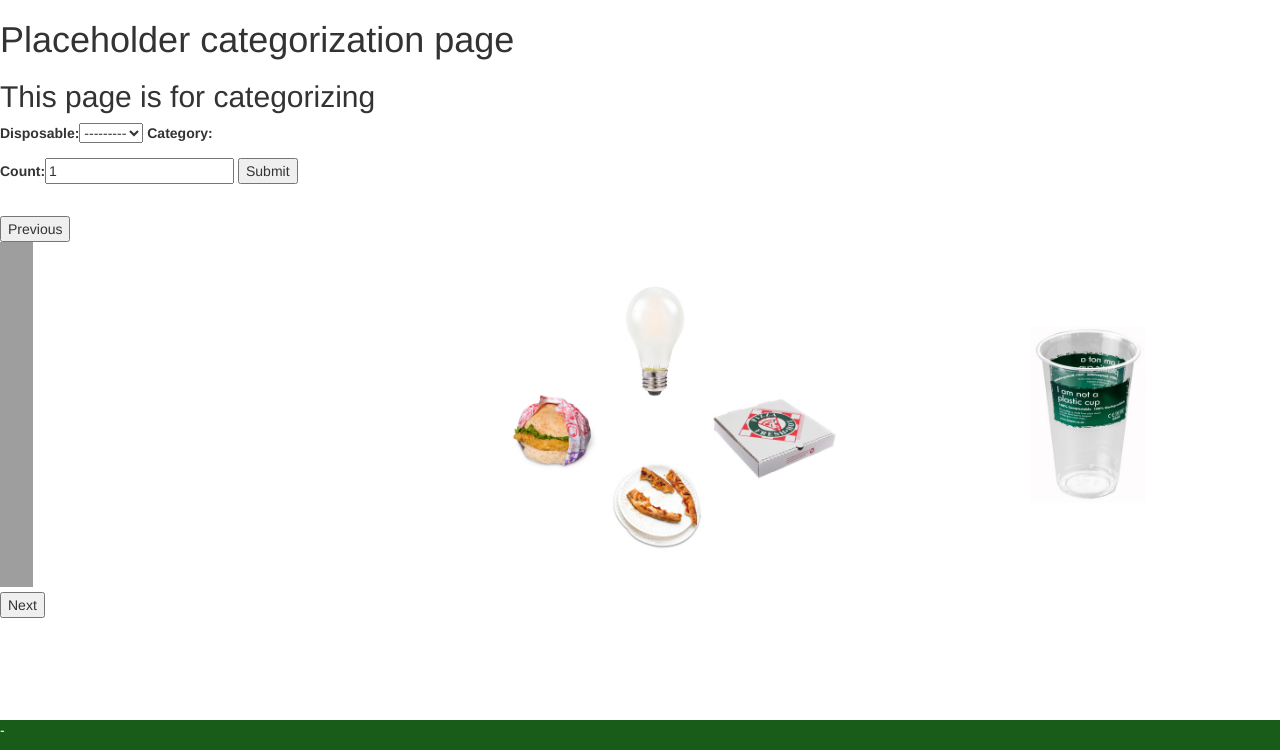
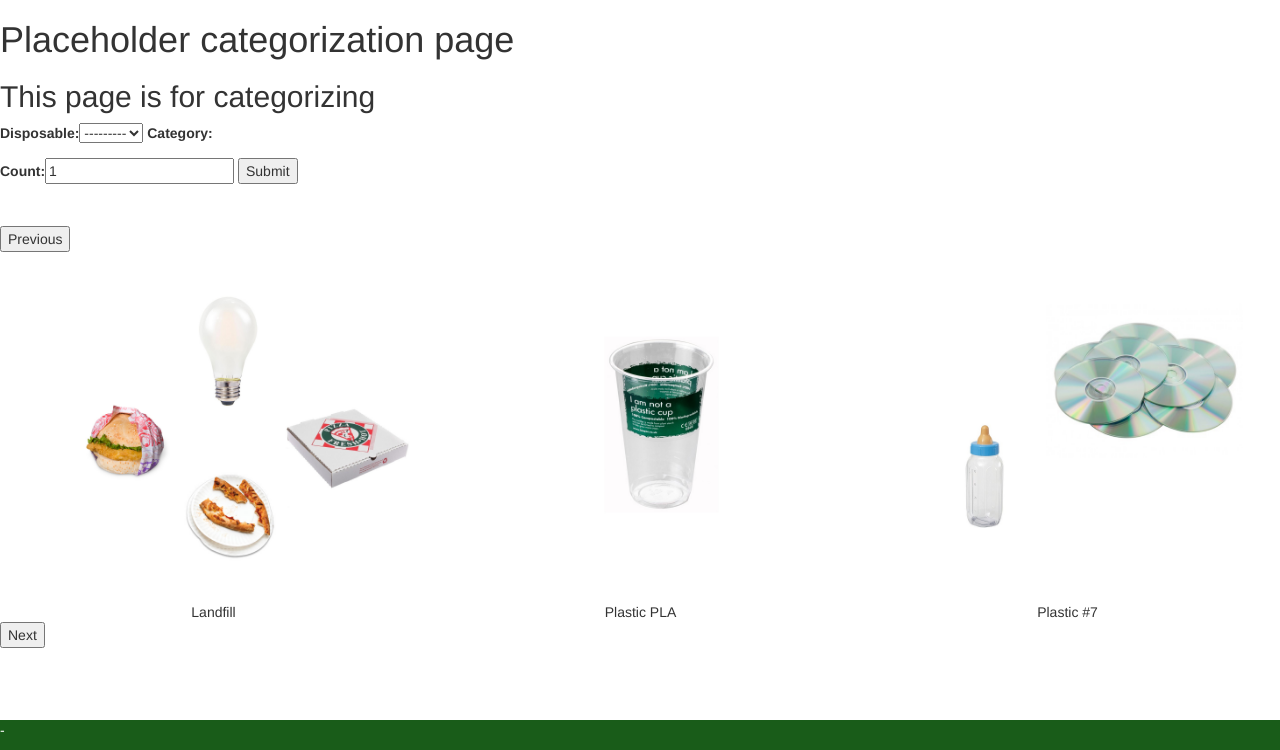
Before and after one commit to dcl67/SmartCanAPI, a Django app: template django/VoteHandler/templates/VoteHandler/categorize.html in a window 1280 px wide. Shown: the part 50-800 px from the top of the page. Run offline with Django 3.2, Linux system fonts and the light colour scheme; the template is opened without the code that fills it: values that come from a table or form of the project are taken from there, others are empty; some libraries are stand-ins or nearby versions; grey boxes are pictures that could not be loaded.

Commit message:
Fixed the carousel offset and added text labels under each image

```diff
--- a/django/VoteHandler/templates/VoteHandler/categorize.html
+++ b/django/VoteHandler/templates/VoteHandler/categorize.html
@@ -32,68 +32,89 @@
     </form>
 {% endif %}
 </p>
+
 <br>
+<p>
     <div class="your-class">
-        {% csrf_token %}
         <div>
             <input type="image" src="{% static 'img/Landfill.jpg' %}" onclick="imageVote('Landfill')" alt="Submit" width="460" height="345" name="category" id="Landfill">
+            <div id="text" style="text-align: center; vertical-align: middle;">Landfill</div>
         </div>
         <div>
             <input type="image" src="{% static 'img/PlasticPLA.jpg'%}" onclick="imageVote('Plastic PLA')" alt="Submit" width="460" height="345" name="category" id="Plastic PLA">
+            <div id="text" style="text-align: center; vertical-align: middle;">Plastic PLA</div>
         </div>
         <div>
-            <input type="image" src="{% static 'img/Plastic7.jpg'%}" onclick="imageVote('Plastic #7')" alt="Submit" width="460" height="345" name="category" id="Plastic PLA">
+            <input type="image" src="{% static 'img/Plastic7.jpg'%}" onclick="imageVote('Plastic #7')" alt="Submit" width="460" height="345" name="category" id="Plastic #7">
+            <div id="text" style="text-align: center; vertical-align: middle;">Plastic #7</div>
         </div>
         <div>
             <input type="image" src="{% static 'img/Plastic6.jpg'%}" onclick="imageVote('Plastic #6')" alt="Submit" width="460" height="345" name="category" id="Plastic #6">
+            <div id="text" style="text-align: center; vertical-align: middle;">Plastic #6</div>
         </div>
         <div>
             <input type="image" src="{% static 'img/Plastic5.jpg'%}" onclick="imageVote('Plastic #5')" alt="Submit" width="460" height="345" name="category" id="Plastic #5">
+            <div id="text" style="text-align: center; vertical-align: middle;">Plastic #5</div>
         </div>
         <div>
             <input type="image" src="{% static 'img/Plastic4.jpg'%}" onclick="imageVote('Plastic #4')" alt="Submit" width="460" height="345" name="category" id="Plastic #4">
+            <div id="text" style="text-align: center; vertical-align: middle;">Plastic %4</div>
         </div>
         <div>
             <input type="image" src="{% static 'img/Plastic3.jpg'%}" onclick="imageVote('Plastic #3')" alt="Submit" width="460" height="345" name="category" id="Plastic #3">
+            <div id="text" style="text-align: center; vertical-align: middle;">Plastic #3</div>
         </div>
         <div>
             <input type="image" src="{% static 'img/Plastic2.jpg'%}" onclick="imageVote('Plastic #2')" alt="Submit" width="460" height="345" name="category" id="Plastic #2">
+            <div id="text" style="text-align: center; vertical-align: middle;">Plastic #2</div>
         </div>
         <div>
             <input type="image" src="{% static 'img/Plastic1.jpg'%}" onclick="imageVote('Plastic #1')" alt="Submit" width="460" height="345" name="category" id="Plastic #1">
+            <div id="text" style="text-align: center; vertical-align: middle;">Plastic #1</div>
         </div>
         <div>
             <input type="image" src="{% static 'img/Electronics.jpg'%}" onclick="imageVote('Electronic')" alt="Submit" width="460" height="345" name="category" id="Electronic">
+            <div id="text" style="text-align: center; vertical-align: middle;">Electronic</div>
         </div>
         <div>
             <input type="image" src="{% static 'img/Ceramic.jpg'%}" onclick="imageVote('Ceramic')" alt="Submit" width="460" height="345" name="category" id="Ceramic">
+            <div id="text" style="text-align: center; vertical-align: middle;">Ceramic</div>
         </div>
         <div>
             <input type="image" src="{% static 'img/Chemical.jpg'%}" onclick="imageVote('Chemical')" alt="Submit" width="460" height="345" name="category" id="Chemical">
+            <div id="text" style="text-align: center; vertical-align: middle;">Chemical</div>
         </div>
         <div>
             <input type="image" src="{% static 'img/Glass.jpg'%}" onclick="imageVote('Glass')" alt="Submit" width="460" height="345" name="category" id="Glass">
+            <div id="text" style="text-align: center; vertical-align: middle;">Glass</div>
         </div>
         <div>
             <input type="image" src="{% static 'img/Metal.jpg'%}" onclick="imageVote('Metal')" alt="Submit" width="460" height="345" name="category" id="Metal">
+            <div id="text" style="text-align: center; vertical-align: middle;">Metal</div>
         </div>
         <div>
             <input type="image" src="{% static 'img/OrganicCompost.jpg'%}" onclick="imageVote('Organic')" alt="Submit" width="460" height="345" name="category" id="Organic">
+            <div id="text" style="text-align: center; vertical-align: middle;">Organic Compost</div>
         </div>
         <div>
             <input type="image" src="{% static 'img/Paper.jpg'%}" onclick="imageVote('Paper')" alt="Submit" width="460" height="345" name="category" id="Paper">
+            <div id="text" style="text-align: center; vertical-align: middle;">Paper</div>
         </div>
         <div>
             <input type="image" src="{% static 'img/Textile.jpg'%}" onclick="imageVote('Textile')" alt="Submit" width="460" height="345" name="category" id="Textile">
+            <div id="text" style="text-align: center; vertical-align: middle;">Textile</div>
         </div>
         <div>
             <input type="image" src="{% static 'img/Unknown.jpg'%}" onclick="imageVote('Unknown')" alt="Submit" width="460" height="345" name="category" id="Unknown">
+            <div id="text" style="text-align: center; vertical-align: middle;">Unknown</div>
         </div>
         <div>
             <input type="image" src="{% static 'img/Wood.jpg'%}" onclick="imageVote('Wood')" alt="Submit" width="460" height="345" name="category" id="Wood">
+            <div id="text" style="text-align: center; vertical-align: middle;">Wood</div>
         </div>
     </div>
-
+</p>
+<br>
 
 {% comment %}    <script src="https://ajax.googleapis.com/ajax/libs/jquery/1.12.4/jquery.min.js"></script>
     <script type="text/javascript" src="http://code.jquery.com/jquery-migrate-1.2.1.min.js"></script>
@@ -113,7 +134,7 @@
         window.onload = function(){
             setInterval(function(){
                 window.location.href= '/api/';
-            }, 10000);
+            }, 10000); // 10 seconds
 
         };
 
```
